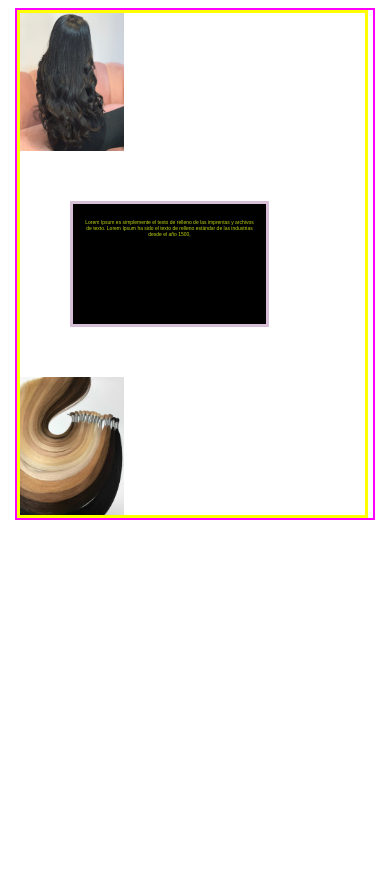
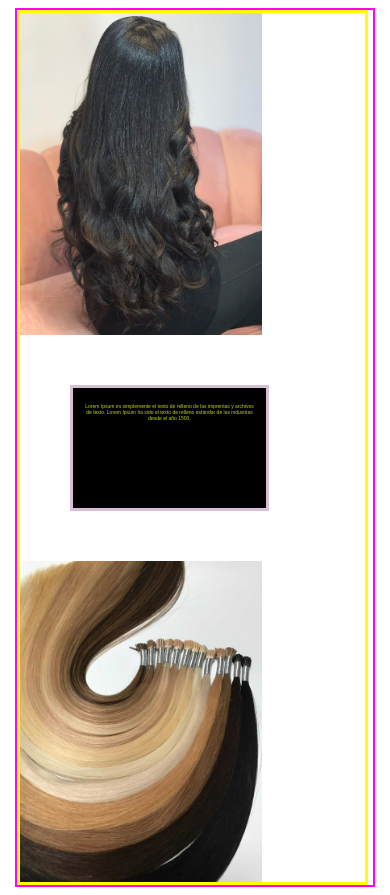
Before and after one commit to Asallu/Responsive-practice, a plain HTML site: page index.html in a window 390 px wide. Before the commit the page ends 844 px from the top, so only its background shows below. Drawn offline with Linux system fonts and the light colour scheme.

Commit message:
img resized

```diff
--- a/style.css
+++ b/style.css
@@ -30,8 +30,8 @@
   }
 
   @media (max-width: 425px) {
-    .img {
-      width: 20px;
+    img {
+      width: 70%;
     }
   }
 
```
